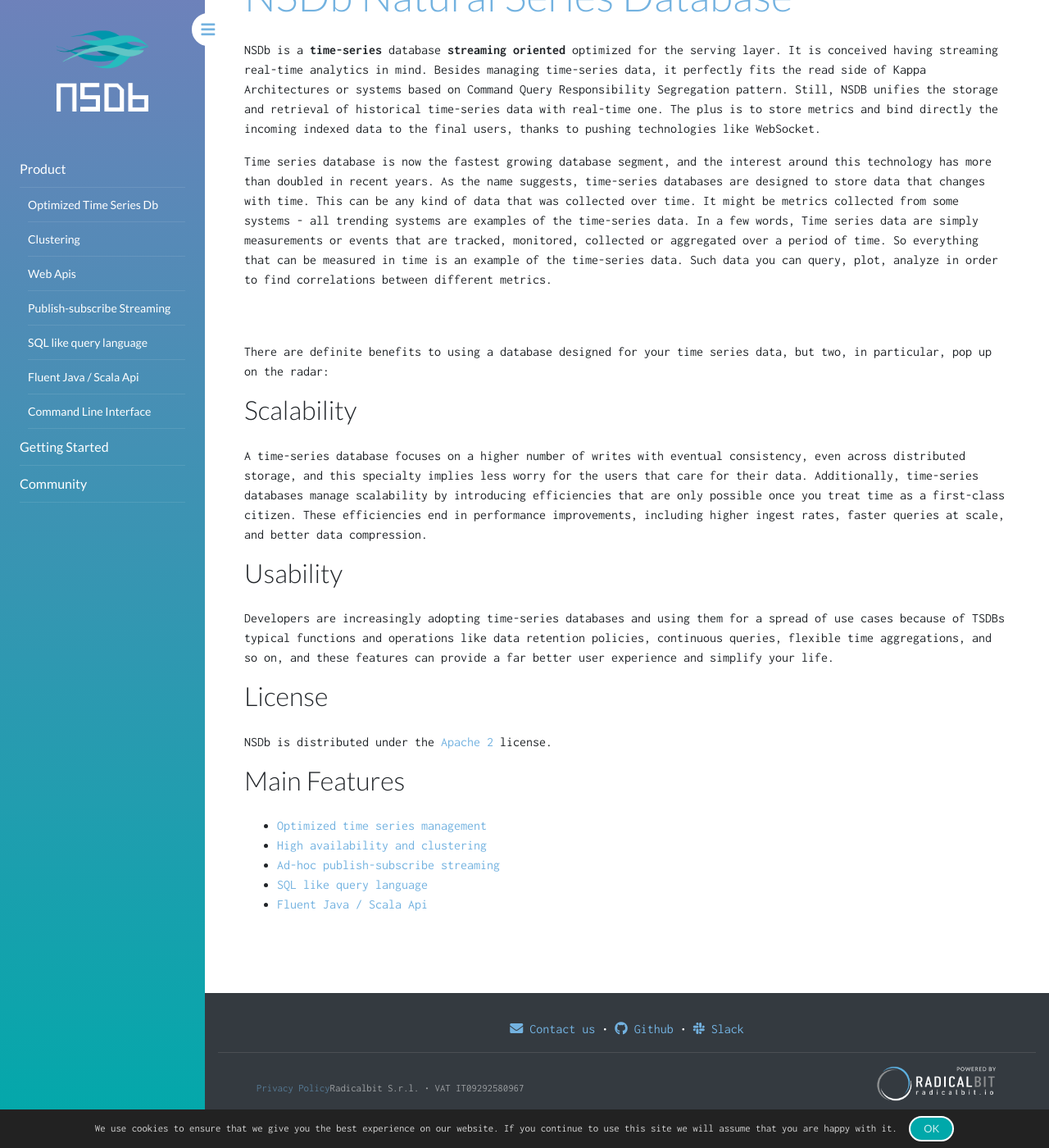
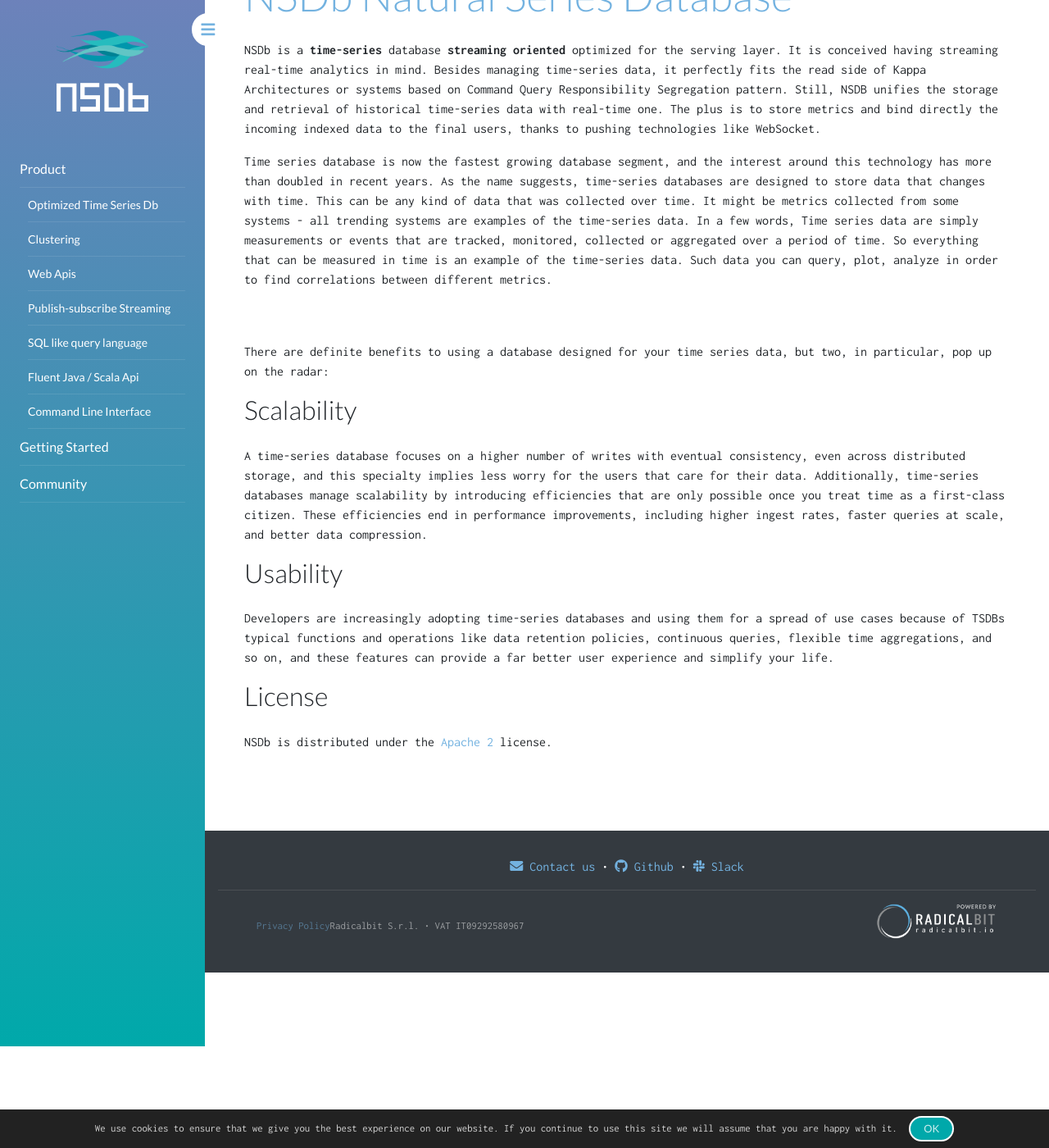
Before and after one commit to nsdb-io/nsdb-io.github.io, a Jekyll site: the page built from products.md, in a window 1280 px wide and 1400 px high, scrolled down 124 px. Shown: the whole window at 82% size. Built offline with Jekyll 4.4.1, drawn with Linux system fonts in a browser that asks for light colours; nearby versions of some CDN libraries.

```diff
--- a/css/custom/_base.scss
+++ b/css/custom/_base.scss
@@ -251,6 +251,10 @@ h2.card-title {
                 order: 1;
             }
         }
+
+        .d-sm-none {
+            display: none;
+        }
     }
 
   }
--- a/products.md
+++ b/products.md
@@ -28,12 +28,3 @@ Developers are increasingly adopting time-series databases and using them for a
 
 ## License
 NSDb is distributed under the [Apache 2](http://www.apache.org/licenses/LICENSE-2.0) license.
-
-
-## Main Features
-
-* [Optimized time series management](/Architecture)
-* [High availability and clustering](/Clustering)
-* [Ad-hoc publish-subscribe streaming](/PublishSubscribe)
-* [SQL like query language](/SQL)
-* [Fluent Java / Scala Api](/API_doc)
```
Also changed, not shown: Architecture.md (+4 -3 lines), assets/images/2020_chart-NSDB-architecture-vert@4x.png (added), assets/images/2020_chart-NSDB-streaming-vert@4x.png (added).
